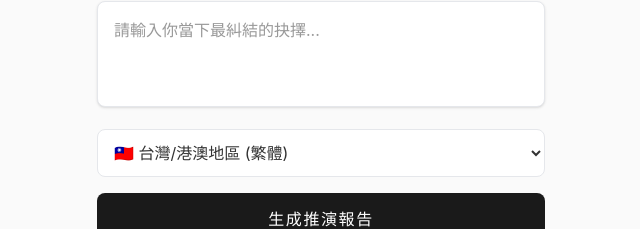
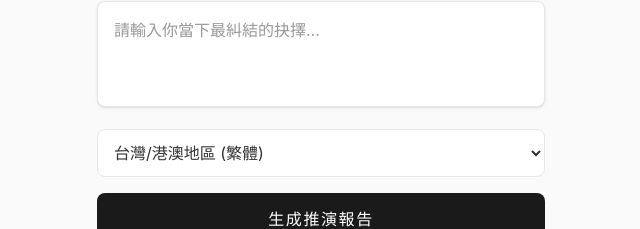
Before and after one commit to knightlgz/decision-book, a React (Vite) app: page / in a window 1280 px wide. Shown: the part 163-392 px from the top of the page, without its empty margins (319-959 px from the left). Built offline with nearby package versions, Linux system fonts and the light colour scheme.

Commit message:
Update App.jsx

```diff
--- a/src/App.jsx
+++ b/src/App.jsx
@@ -405,8 +405,8 @@ export default function App() {
             value={region}
             onChange={(e) => setRegion(e.target.value)}
           >
-            <option value="台灣/港澳">🇹🇼 台灣/港澳地區 (繁體)</option>
-            <option value="新加坡/大馬">🇸🇬 新加坡/大馬地區 (簡體)</option>
+            <option value="台灣/港澳">台灣/港澳地區 (繁體)</option>
+            <option value="新加坡/大馬">新加坡/大馬地区 (简体)</option>
           </select>
 
           <button
```
